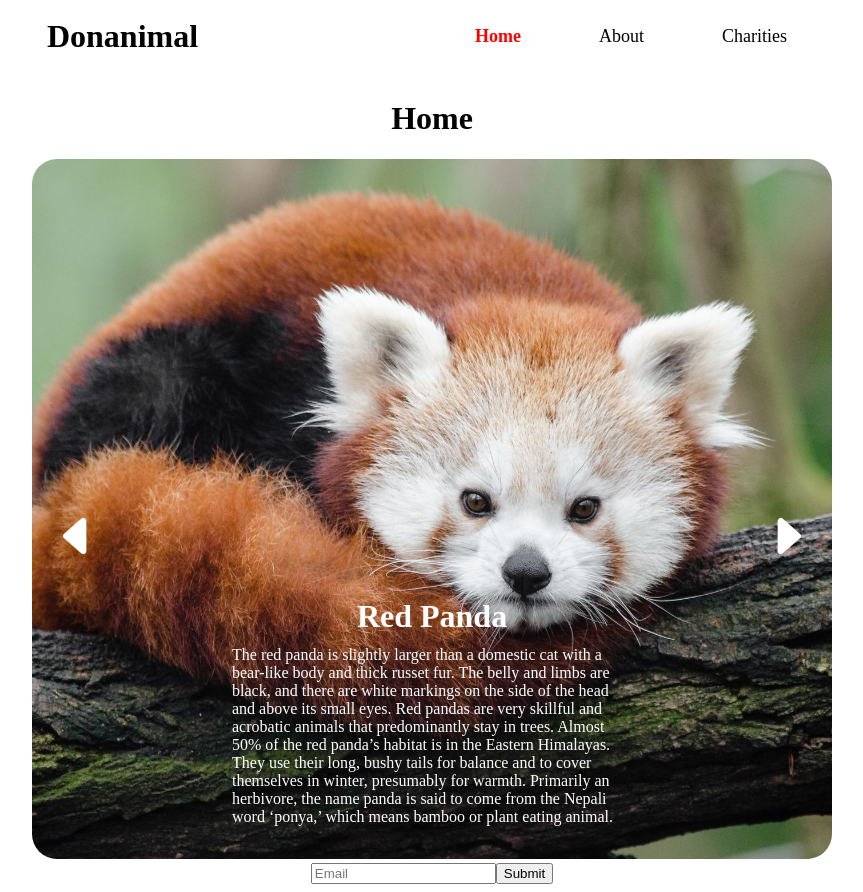
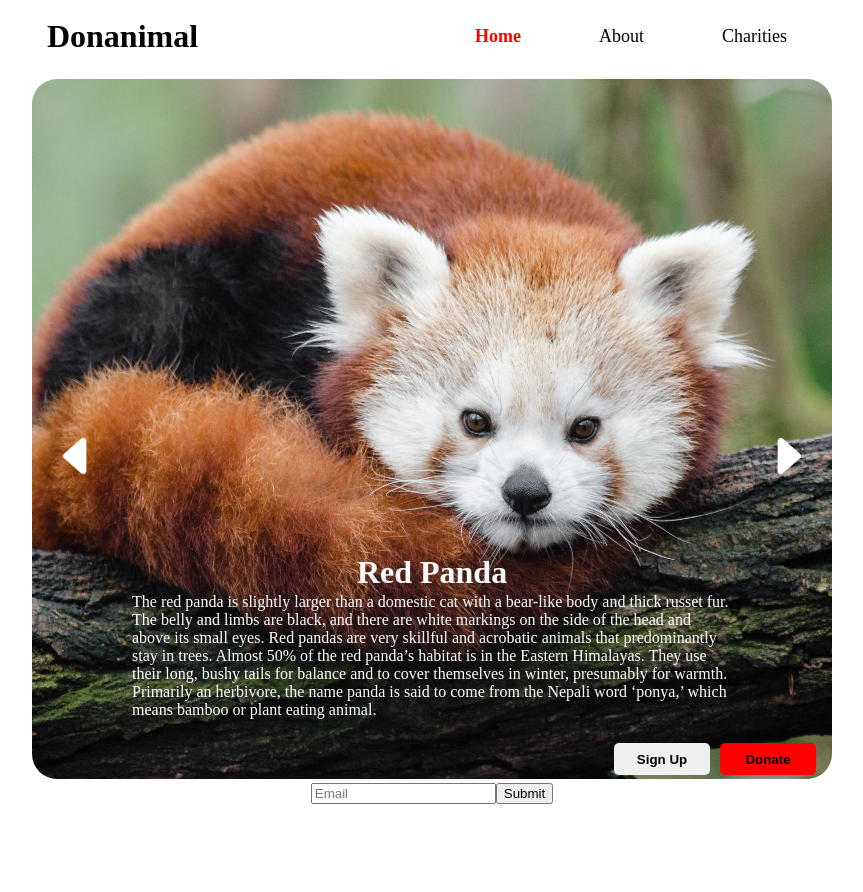
Before and after one commit to ObiBaratt/earthify, a React (Create React App) app: page / in a window 1280 px wide. Shown: the whole page, without its empty margins (208-1071 px from the left). After the commit the page ends 812 px from the top, so only its background shows below. Built offline with nearby package versions, Linux system fonts and the light colour scheme; no server answers.

Commit message:
Finalized Carousel.

```diff
--- a/src/Components/Carousel/Carousel.css
+++ b/src/Components/Carousel/Carousel.css
@@ -33,7 +33,7 @@ img {
   .name {
     font-size: 2rem;
     position: absolute;
-    top: 65%;
+    top: 70%;
     left: 50%;
     transform: translate(-50%, -50%);
     color: white;
@@ -44,7 +44,33 @@ img {
     position: absolute;
     top: 82%;
     left: 50%;
+    width: 600px;
     transform: translate(-50%, -50%);
     color: white;
     font-weight: 500;
   }
+
+  .bottom-right {
+    position: absolute;
+    bottom: 8px;
+    right: 16px;
+  }
+
+  .donate {
+    background-color: red;
+    border-radius: 5px;
+    border: none;
+    font-weight: bold;
+    width: 6rem;
+    height: 2rem;
+  }
+
+  .signup {
+    /* background-color: red; */
+    border-radius: 5px;
+    border: none;
+    font-weight: bold;
+    margin-right: 10px;
+    width: 6rem;
+    height: 2rem;
+  }
--- a/src/Components/Carousel/Carousel.tsx
+++ b/src/Components/Carousel/Carousel.tsx
@@ -37,6 +37,10 @@ const Carousel = () => {
                         <img src={slide.image} alt={slide.name} />
                         <div className="name">{slide.name}</div>
                         <div className="text">{slide.text}</div>
+                        <div className="bottom-right">
+                          <button className="signup">Sign Up</button>
+                          <button className="donate">Donate</button>
+                        </div>
                       </>
                     )}
           </div>
--- a/src/Pages/Home/Home.tsx
+++ b/src/Pages/Home/Home.tsx
@@ -10,7 +10,6 @@ const Home = () => {
         <Navbar />
         <div className="container">
           <div className="mainCentered">
-            <h1>Home</h1>
             <Carousel />
             <Signup />
           </div>
```
